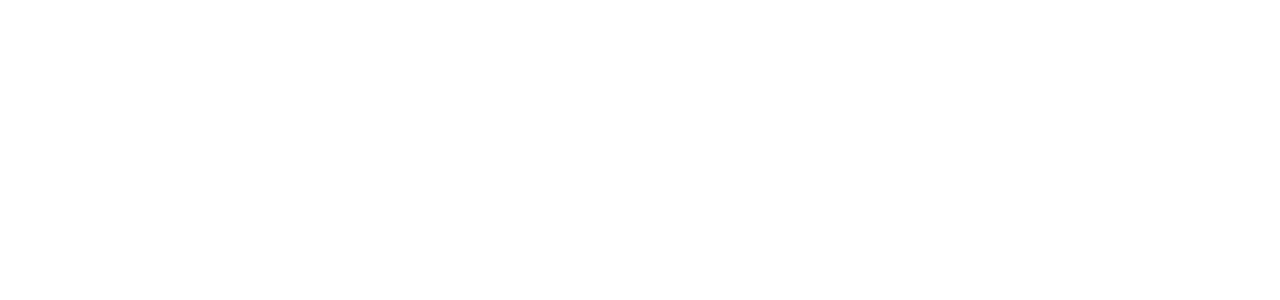
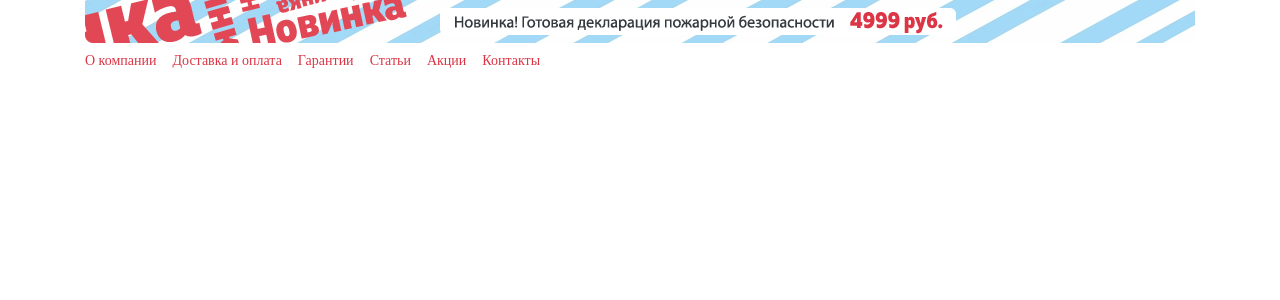
Before and after one commit to pmaks1985/new-gotdoc, a PHP site: page / in a window 1280 px wide. Before the commit the part shown is empty. Shown: the top 300 px of the page. Run offline with PHP 8.4, Linux system fonts and the light colour scheme.

Commit message:
разбираюсь со шрифтом на сайте

```diff
--- a/css/main.css
+++ b/css/main.css
@@ -1 +1,19 @@
-/* No CSS *//*# sourceMappingURL=main.css.map */
+.banner {
+  background-image: url(/img/banner.png);
+  background-repeat: no-repeat;
+  width: 100%;
+  height: 45px;
+}
+
+.nav-link_menu {
+  font-family: MyriadPro;
+  font-size: 14px;
+  line-height: 1.2;
+  font-weight: 400;
+  color: #dc3545;
+}
+
+.nav-link_menu:hover {
+  color: #F07581;
+}
+/*# sourceMappingURL=main.css.map */
--- /dev/null
+++ b/css/main.scss
@@ -0,0 +1,20 @@
+@font-face {}
+
+.banner {
+    background-image: url(/img/banner.png);
+    background-repeat: no-repeat;
+    width: 100%;
+    height: 45px;
+}
+
+.nav-link_menu {
+    font-family: MyriadPro;
+    font-size: 14px;
+    line-height: 1.2;
+    font-weight: 400;
+    color: #dc3545;
+}
+
+.nav-link_menu:hover {
+    color: #F07581;
+}
--- /dev/null
+++ b/img/main.css
@@ -0,0 +1 @@
+/* No CSS *//*# sourceMappingURL=main.css.map */
--- /dev/null
+++ b/img/main.scss
@@ -0,0 +1 @@
+.banner {}
--- a/index.html
+++ b/index.html
@@ -11,9 +11,43 @@
 </head>
 
 <body>
-    <header>
+    <div class="container">
+        <header>
+            <div class="banner"></div>
+            <div class="d-flex">
+                <div>
+                    <nav class="navbar navbar-expand-lg p-0">
+                        <div class="collapse navbar-collapse" id="navbarNav">
+                            <ul class="navbar-nav">
+                                <li class="nav-item">
+                                    <a class="nav-link nav-link_menu pl-0" href="#">О компании</a>
+                                </li>
+                                <li class="nav-item">
+                                    <a class="nav-link nav-link_menu" href="#">Доставка и оплата</a>
+                                </li>
+                                <li class="nav-item">
+                                    <a class="nav-link nav-link_menu" href="#">Гарантии</a>
+                                </li>
+                                <li class="nav-item">
+                                    <a class="nav-link nav-link_menu" href="#">Статьи</a>
+                                </li>
+                                <li class="nav-item">
+                                    <a class="nav-link nav-link_menu" href="#">Акции</a>
+                                </li>
+                                <li class="nav-item">
+                                    <a class="nav-link nav-link_menu" href="#">Контакты</a>
+                                </li>
+                            </ul>
+                        </div>
+                    </nav>
+                </div>
+                <div>
 
-    </header>
+                </div>
+            </div>
+        </header>
+    </div>
+
 
 
 
```
Also changed, not shown: css/main.sass (deleted), 2 other files.
